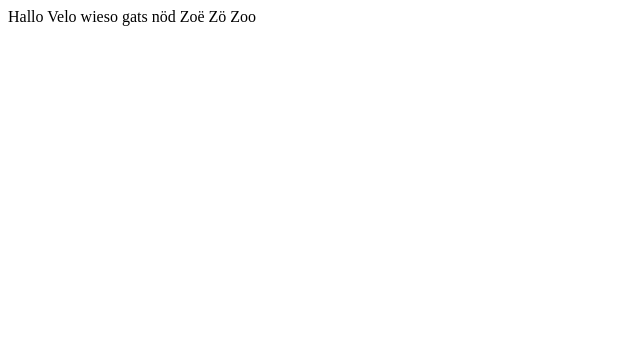
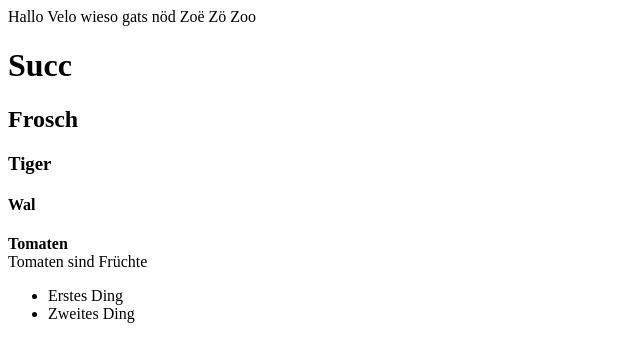
Before and after one commit to IdaBela/IdaBela.github.io, a plain HTML site: page index.html in a window 1280 px wide. Shown: the whole page, without its empty margins (0-640 px from the left). Drawn offline with Linux system fonts and the light colour scheme.

Commit message:
TitelundVersuche

```diff
--- a/index.html
+++ b/index.html
@@ -1,2 +1,19 @@
-Hallo Velo wieso gats nöd
-Zoë Zö Zoo
+
+<html>
+    <head>
+      <meta charset="UTF-8">
+
+    </head>
+    <body>
+      Hallo Velo wieso gats nöd
+      Zoë Zö Zoo
+      <h1>Succ</h1>
+      <h2>Frosch</h2>
+      <h3>Tiger</h3>
+      <h4>Wal</h3>
+        <strong>Tomaten</strong> <br/>
+        Tomaten sind Früchte
+        <ul><li>Erstes Ding</li><li>Zweites Ding</li></ul>
+
+    </body>
+</html>
```
